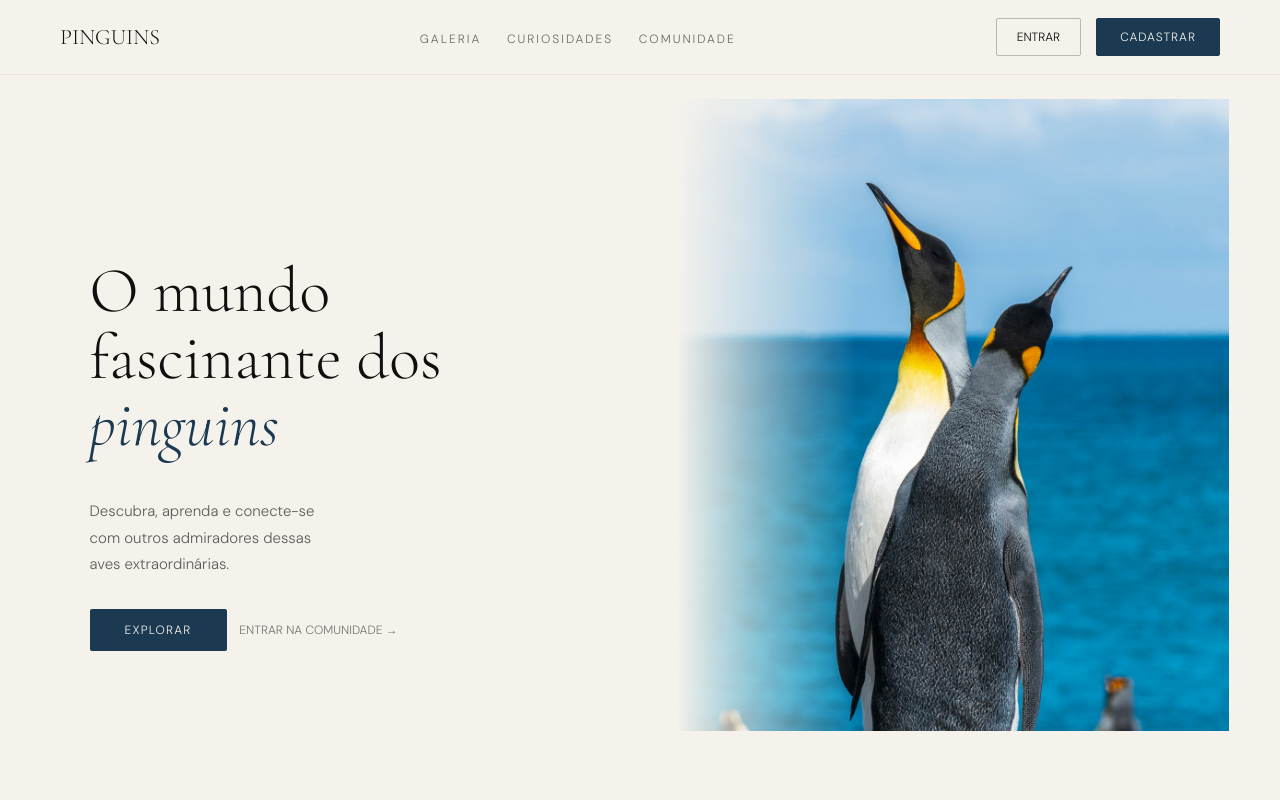
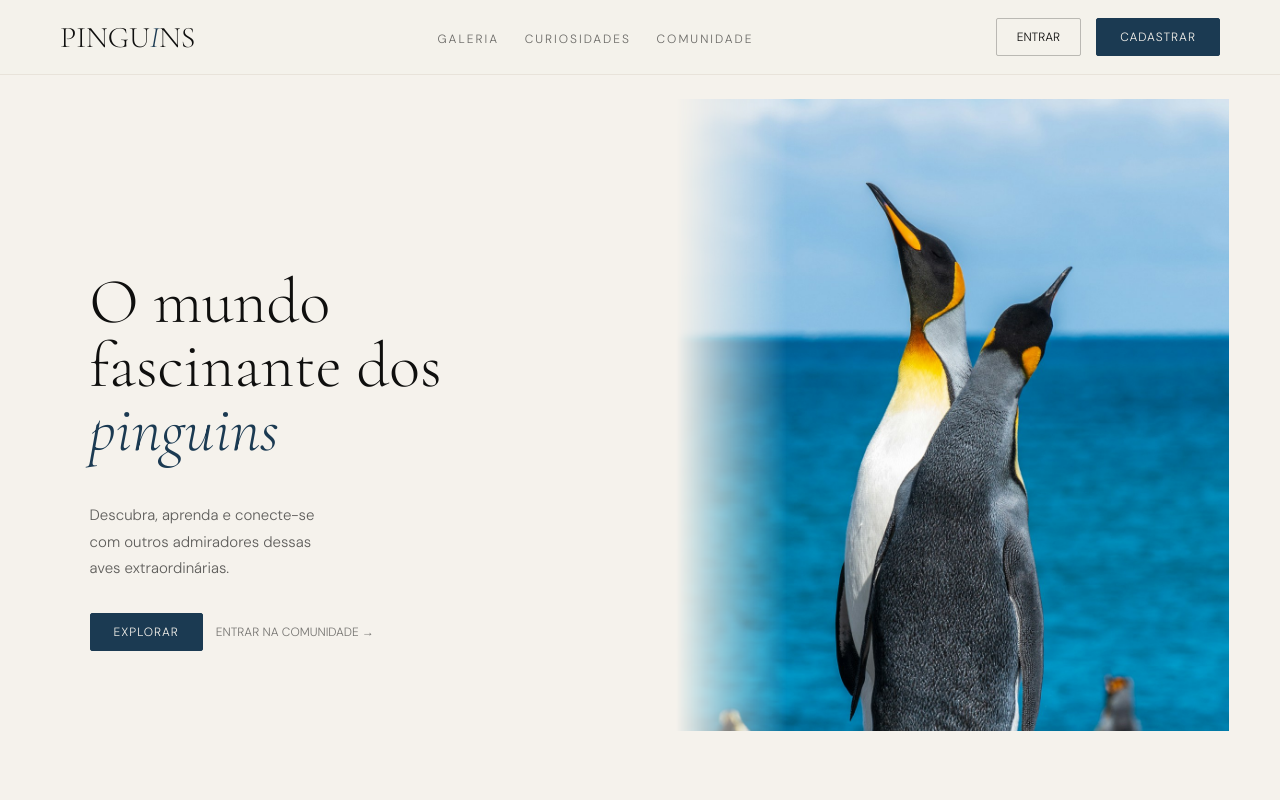
Before and after one commit to LucasMoraes863/Projeto-Pinguin, a website: page public/index.html in a window 1280 px wide. Shown: the top 800 px of the page. Drawn offline with nearby package versions, Linux system fonts and the light colour scheme.

Commit message:
Style: Algumas mudanças de cores

```diff
--- a/public/index.html
+++ b/public/index.html
@@ -12,7 +12,7 @@
 
   <!-- NAVBAR -->
   <div class="nav-bar">
-    <a href="#" class="nav-logo">PINGUINS</a>
+    <a href="#" class="nav-logo">PINGU<em class="emphasis-text">I</em>NS</a>
     <ul class="nav-links">
       <li><a href="#species-to-galery">Galeria</a></li>
       <li><a href="#curiosities">Curiosidades</a></li>
@@ -34,9 +34,9 @@
       <p class="hero-sub">
         Descubra, aprenda e conecte-se com outros admiradores dessas aves extraordinárias.
       </p>
-      <div class="hero-cta">
-        <a href="#species-to-galery" class="btn-primary">EXPLORAR</a>
-        <a href="#community" class="btn-link">Entrar na comunidade →</a>
+      <div class="hero-buttons">
+        <a href="#species-to-galery" class="btn-solid">EXPLORAR</a>
+        <a href="#community" class="btn-link">ENTRAR NA COMUNIDADE →</a>
       </div>
     </div>
     <div class="hero-image">
@@ -46,7 +46,7 @@
 
   <!-- SPECIES STRIP -->
   <div class="species-strip" id="species-to-galery">
-    <span class="species-label">18 espécies - 6 gêneros </span>
+    <span class="species-label">18 ESPÉCIES - 6 GÊNEROS </span>
     <div class="species-list">
       <span>Aptenodytes forsteri</span>
       <span>Spheniscus magellanicus</span>
@@ -180,10 +180,11 @@
       </p>
       <ul class="community-features">
         <li class="feature-line"> Chat interativo com outros membros</li>
-        <li class="feature-line"> Comente e discuta com outros sobre a melhor espécie</li>
+        <li class="feature-line"> Comente e discuta com outros sobre a sua espécie favorita!</li>
+        <li class="feature-line"> Teste seus conhecimentos nos quiz!</li>
         <li class="feature-line"> Perfil com sua espécie favorita</li>
       </ul>
-      <a href="./pages/register.html" class="btn-primary">CRIAR MINHA CONTA</a>
+      <a href="./pages/register.html" class="btn-solid">CRIAR MINHA CONTA</a>
       <p class="already-have">
         Já tem conta? <a href="./pages/login.html">Entrar aqui →</a>
       </p>
@@ -214,8 +215,6 @@
         </ul>
       </div>
 
-
-
       <div class="footer-col">
         <div class="footer-col-title">Contato</div>
         <ul class="footer-links">
--- a/public/styles/main.css
+++ b/public/styles/main.css
@@ -14,7 +14,7 @@ body {
   font-weight: 300;
 }
 
-/* General styles */
+/* utils styles */
 .nav-bar {
   display: flex;
   align-items: center;
@@ -26,7 +26,7 @@ body {
 
 .nav-logo {
   font-family: 'Cormorant Garamond', serif;
-  font-size: 22px;
+  font-size: 30px;
   font-weight: 300;
   color: #0f0f0e;
   font-weight: 300;
@@ -100,6 +100,20 @@ body {
   border-color: #0f0f0e;
 }
 
+.btn-link {
+  font-size: 12px;
+  color: #0f0f0e;
+  text-decoration: none;
+  opacity: 0.55;
+  transition: opacity .2s;
+  display: flex;
+  align-items: center;
+  gap: 6px;
+}
+.btn-link:hover {
+  opacity: 1;
+}
+
 .emphasis-text {
   font-style: italic;
   color: #1b3a52;
@@ -133,7 +147,6 @@ body {
   flex-direction: column;
   justify-content: flex-end;
   padding: 25vh 9vw 22vh 7vw;
-  animation: fadeUp .9s ease both;
 }
 
 
@@ -141,7 +154,7 @@ body {
   font-family: 'Cormorant Garamond', serif;
   font-size: 5vw;
   font-weight: 300;
-  line-height: 1.05;
+  line-height: 1;
   color: #0f0f0e;
   margin-bottom: 5vh;
 }
@@ -155,57 +168,21 @@ body {
   line-height: 1.75;
 }
 
-.hero-cta {
+.hero-buttons {
   display: flex;
   gap: 1vw;
   align-items: center;
 }
 
-.btn-primary {
-  font-family: 'DM Sans', sans-serif;
-  font-size: 12px;
-  letter-spacing: 1.2px;
-  color: #f5f2ec;
-  text-decoration: none;
-  padding: 13px 35px;
-  background: #1b3a52;
-  border-radius: 2px;
-  transition: background .25s;
-}
-.btn-primary:hover {
-  background: #0f0f0e;
-}
-
-.btn-link {
-  font-size: 12px;
-  text-transform: uppercase;
-  color: #0f0f0e;
-  text-decoration: none;
-  opacity: 0.55;
-  transition: opacity .2s;
-  display: flex;
-  align-items: center;
-  gap: 6px;
-}
-.btn-link:hover {
-  opacity: 1;
-}
 
 .hero-image {
   flex: 1.4;
   position: relative;
   overflow: hidden;
   margin: 3vh 4vw 12vh ;
+  mask-image: linear-gradient(to left, rgb(0, 0, 0) 80%, transparent 100%);
 }
 
-/* TODO: Aumentar a imagem*/
-.hero-image::before {
-  content: '';
-  position: absolute;
-  inset: 0;
-  width: 180px;
-  background: linear-gradient(to right, #f5f2ec, transparent);
-}
 
 .hero-image img {
   width: 100%;
@@ -228,7 +205,6 @@ body {
 
 .species-label {
   font-size: 10px;
-  text-transform: uppercase;
   opacity: 0.5;
 }
 
@@ -246,11 +222,9 @@ body {
 }
 .species-list span:hover {
   opacity: 1;
-  cursor: default;
 }
 
 /* GALERY */
-
 .galery {
   display: flex;
   flex-direction: column;
--- a/public/styles/profile.css
+++ b/public/styles/profile.css
@@ -53,7 +53,7 @@
 }
 
 
-/* PINGUIN BADGE*/
+/* PROFILE BADGE*/
 .penguin-empty {
   background: #f5f2ec;
   border: 1px dashed #d8d3ca;
```
Also changed, not shown: public/pages/community/quiz.html (+2 -2 lines), public/pages/login.html (+1 -1 lines), public/pages/register.html (+1 -1 lines).
